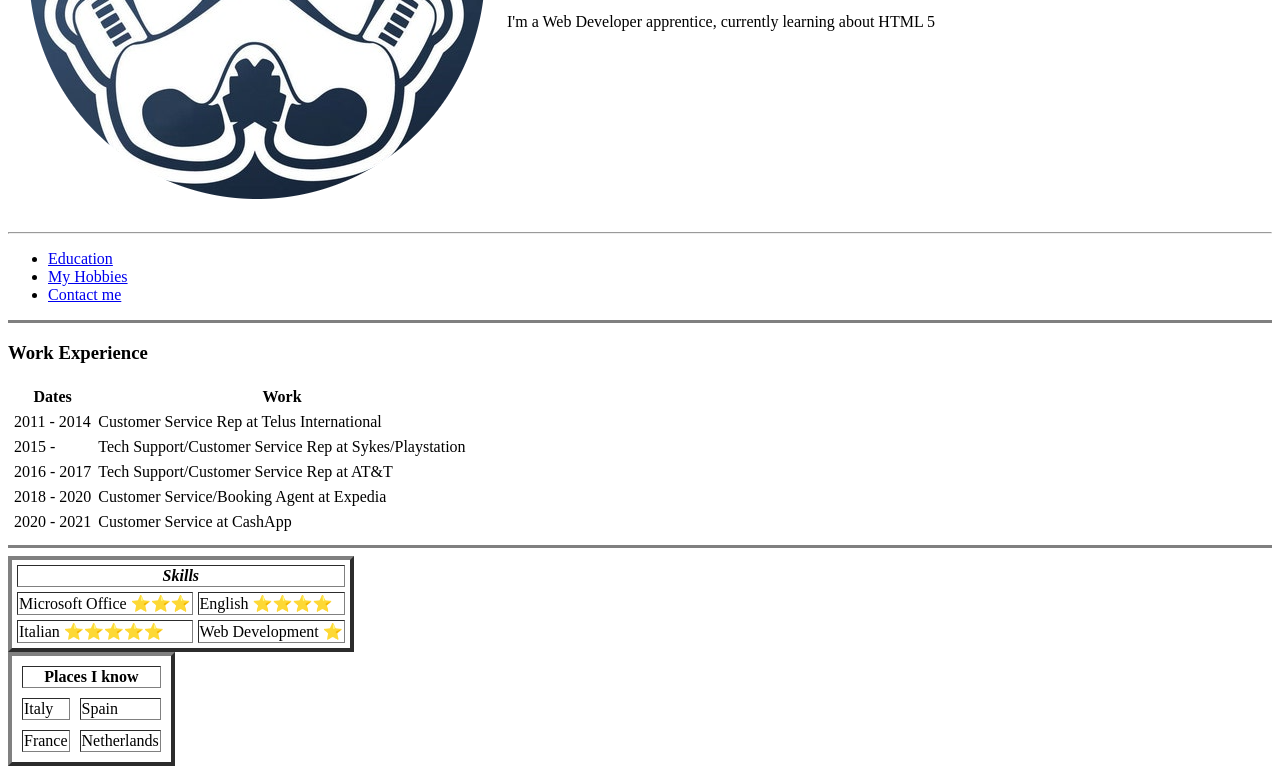
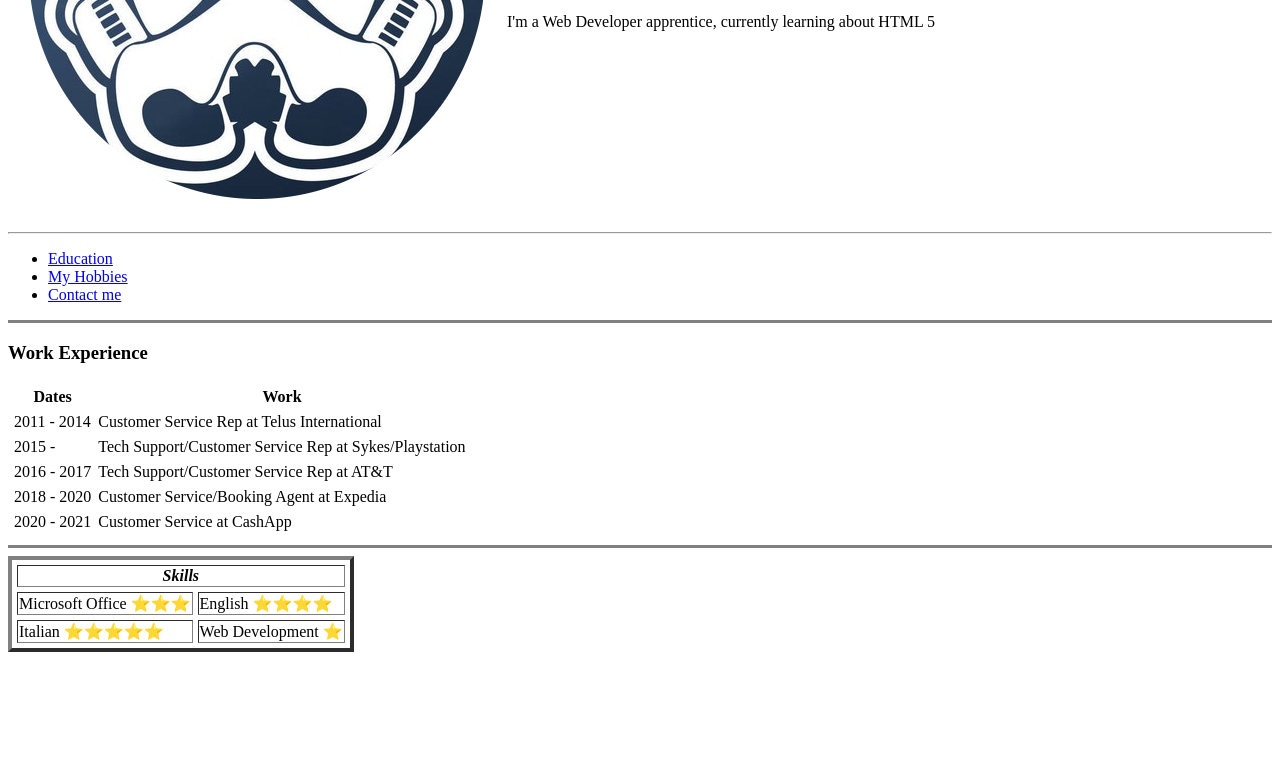
Before and after one commit to Isaac1090/cv, a plain HTML site: page index.html in a window 1280 px wide. Shown: the part 286-1060 px from the top of the page. After the commit the page ends 946 px from the top, so only its background shows below. Drawn offline with Linux system fonts and the light colour scheme.

Commit message:
Update index.html

```diff
--- a/index.html
+++ b/index.html
@@ -71,21 +71,6 @@
         <td>Web Development ⭐</td>
       </tr>
   </table>
-  <table border="4" cellspacing="10">
-    <thead>
-      <tr>
-        <th colspan="2">Places I know</th>
-      </tr>
-    </thead>
-      <tr>
-        <td>Italy</td>
-        <td>Spain</td>
-      </tr>
-      <tr>
-        <td>France</td>
-        <td>Netherlands</td>
-      </tr>
-  </table>
 </body>
 
 </html>
```
